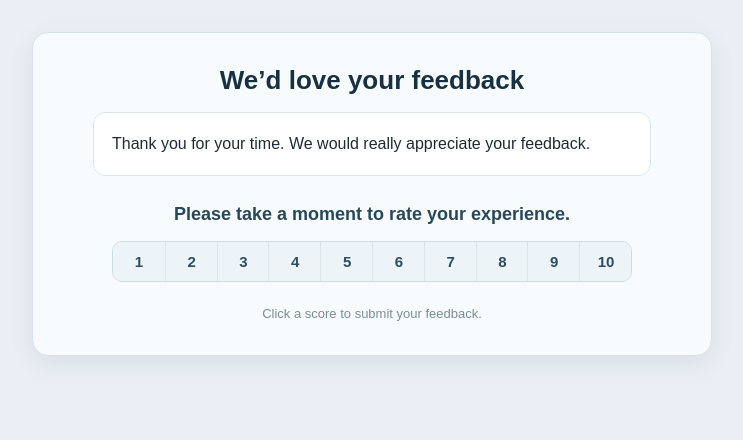
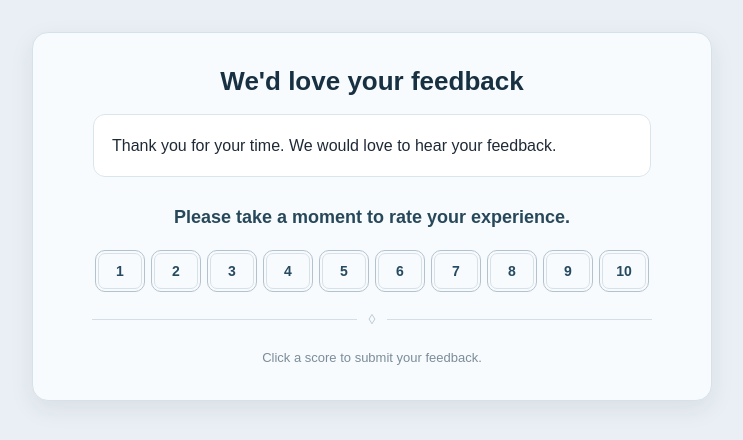
Before and after one commit to chrgxh/my_review_app, a FastAPI app: template templates/feedback_email.html in a window 1280 px wide. Shown: the top 440 px of the page, without its empty margins (268-1011 px from the left). Run offline with FastAPI, Linux system fonts and the light colour scheme; the template is opened without the code that fills it, so the values that code supplies are empty; parts of the project's set-up code (start-up, migrations or seed data) failed here and were passed over.

Commit message:
Update feedback email scoreboard

```diff
--- a/templates/feedback_email.html
+++ b/templates/feedback_email.html
@@ -3,7 +3,7 @@
 <head>
   <meta charset="UTF-8">
   <meta name="viewport" content="width=device-width, initial-scale=1.0">
-    <title>We’d love your feedback</title>
+  <title>We'd love your feedback</title>
   <style>
     body {
       margin: 0;
@@ -11,6 +11,25 @@
       background: #e9eff4;
       font-family: Arial, sans-serif;
       color: #1f2a37;
+      -webkit-text-size-adjust: 100%;
+      -ms-text-size-adjust: 100%;
+    }
+
+    table {
+      border-collapse: collapse;
+      mso-table-lspace: 0;
+      mso-table-rspace: 0;
+    }
+
+    td {
+      padding: 0;
+    }
+
+    img {
+      border: 0;
+      outline: none;
+      text-decoration: none;
+      -ms-interpolation-mode: bicubic;
     }
 
     .email-wrapper {
@@ -28,12 +47,13 @@
     }
 
     .email-card-body {
-            padding: 32px;
+      padding: 32px 24px;
     }
 
     h1 {
       margin: 0 0 16px;
       font-size: 26px;
+      line-height: 1.25;
       color: #183142;
     }
 
@@ -46,50 +66,86 @@
       max-width: 520px;
       text-align: left;
       white-space: pre-wrap;
+      overflow-wrap: break-word;
+      word-break: break-word;
       line-height: 1.6;
     }
 
     .rating-title {
-            margin: 0 0 16px;
+      margin: 0 0 20px;
       font-size: 18px;
+      line-height: 1.4;
       color: #27485a;
     }
 
     .score-row {
-            margin: 0 auto 22px;
-            max-width: 520px;
+      margin: 0 auto 16px;
+      max-width: 560px;
     }
 
     .score-scale {
       width: 100%;
-            border-collapse: separate;
-            border-spacing: 0;
       table-layout: fixed;
-            background: #edf4f8;
-            border: 1px solid #cddbe5;
-            border-radius: 10px;
-            overflow: hidden;
     }
 
     .score-scale td {
-            padding: 0;
+      width: 10%;
+      padding: 0 3px;
     }
 
     .score-btn {
       display: block;
       width: 100%;
-            padding: 12px 0;
+      box-sizing: border-box;
+      padding: 2px;
       text-align: center;
       text-decoration: none;
-            background: #edf4f8;
-            color: #2c4d63;
-            font-weight: 700;
-            font-size: 15px;
-            line-height: 1;
+      background: #f8fbfd;
+      border: 1px solid #b3c2cd;
+      border-radius: 10px;
+      white-space: nowrap;
     }
 
-        .score-scale td + td .score-btn {
-            border-left: 1px solid #dbe5ec;
+    .score-btn-inner {
+      display: block;
+      padding: 10px 0;
+      color: #274a61;
+      font-weight: 700;
+      font-size: 14px;
+      line-height: 1;
+      border: 1px solid #d6e1e8;
+      border-radius: 7px;
+      background: #f8fbfd;
+    }
+
+    .divider-wrap {
+      margin: 20px 0 22px;
+    }
+
+    .divider-table {
+      width: 100%;
+      table-layout: fixed;
+    }
+
+    .divider-side {
+      vertical-align: middle;
+    }
+
+    .divider-line {
+      height: 1px;
+      background: #d4dee7;
+      font-size: 0;
+      line-height: 0;
+    }
+
+    .divider-center {
+      width: 30px;
+      text-align: center;
+      vertical-align: middle;
+      color: #b8c8d4;
+      font-size: 14px;
+      line-height: 1;
+      font-family: Arial, sans-serif;
     }
 
     .footer-note {
@@ -117,35 +173,53 @@
     <div class="email-card">
 
       {% if logo_url %}
-                <img
-                    src="{{ logo_url }}"
-                    alt="{{ business_name or 'Logo' }}"
-                    class="hero-logo"
-                >
+      <img src="{{ logo_url }}" alt="{{ business_name or 'Logo' }}" class="hero-logo">
       {% endif %}
 
       <div class="email-card-body">
-                <h1>{{ email_header or "We’d love your feedback" }}</h1>
+        <h1>{{ email_header or "We'd love your feedback" }}</h1>
 
-                <div class="message-box">{% if message %}{{ message|trim }}{% elif default_email_text %}{{ default_email_text|trim }}{% else %}Thank you for your time. We would really appreciate your feedback.{% endif %}</div>
+        <div class="message-box">{% if message %}{{ message|trim }}{% elif default_email_text %}{{ default_email_text|trim }}{% else %}Thank you for your time. We would love to hear your feedback.{% endif %}</div>
 
         <h2 class="rating-title">Please take a moment to rate your experience.</h2>
 
         <div class="score-row">
           <table role="presentation" class="score-scale" cellpadding="0" cellspacing="0" border="0">
             <tr>
-                            <td><a href="{{ feedback_url }}/{{ token }}?score=1" class="score-btn">1</a></td>
-                            <td><a href="{{ feedback_url }}/{{ token }}?score=2" class="score-btn">2</a></td>
-                            <td><a href="{{ feedback_url }}/{{ token }}?score=3" class="score-btn">3</a></td>
-                            <td><a href="{{ feedback_url }}/{{ token }}?score=4" class="score-btn">4</a></td>
-                            <td><a href="{{ feedback_url }}/{{ token }}?score=5" class="score-btn">5</a></td>
-                            <td><a href="{{ feedback_url }}/{{ token }}?score=6" class="score-btn">6</a></td>
-                            <td><a href="{{ feedback_url }}/{{ token }}?score=7" class="score-btn">7</a></td>
-                            <td><a href="{{ feedback_url }}/{{ token }}?score=8" class="score-btn">8</a></td>
-                            <td><a href="{{ feedback_url }}/{{ token }}?score=9" class="score-btn">9</a></td>
-                            <td><a href="{{ feedback_url }}/{{ token }}?score=10" class="score-btn">10</a></td>
+              <td><a href="{{ feedback_url }}/{{ token }}?score=1" class="score-btn"><span class="score-btn-inner">1</span></a></td>
+              <td><a href="{{ feedback_url }}/{{ token }}?score=2" class="score-btn"><span class="score-btn-inner">2</span></a></td>
+              <td><a href="{{ feedback_url }}/{{ token }}?score=3" class="score-btn"><span class="score-btn-inner">3</span></a></td>
+              <td><a href="{{ feedback_url }}/{{ token }}?score=4" class="score-btn"><span class="score-btn-inner">4</span></a></td>
+              <td><a href="{{ feedback_url }}/{{ token }}?score=5" class="score-btn"><span class="score-btn-inner">5</span></a></td>
+              <td><a href="{{ feedback_url }}/{{ token }}?score=6" class="score-btn"><span class="score-btn-inner">6</span></a></td>
+              <td><a href="{{ feedback_url }}/{{ token }}?score=7" class="score-btn"><span class="score-btn-inner">7</span></a></td>
+              <td><a href="{{ feedback_url }}/{{ token }}?score=8" class="score-btn"><span class="score-btn-inner">8</span></a></td>
+              <td><a href="{{ feedback_url }}/{{ token }}?score=9" class="score-btn"><span class="score-btn-inner">9</span></a></td>
+              <td><a href="{{ feedback_url }}/{{ token }}?score=10" class="score-btn"><span class="score-btn-inner">10</span></a></td>
             </tr>
           </table>
+
+          <div class="divider-wrap">
+            <table role="presentation" class="divider-table" cellpadding="0" cellspacing="0" border="0">
+              <tr>
+                <td class="divider-side">
+                  <table role="presentation" width="100%" cellpadding="0" cellspacing="0" border="0">
+                    <tr>
+                      <td class="divider-line" height="1"></td>
+                    </tr>
+                  </table>
+                </td>
+                <td class="divider-center">&loz;</td>
+                <td class="divider-side">
+                  <table role="presentation" width="100%" cellpadding="0" cellspacing="0" border="0">
+                    <tr>
+                      <td class="divider-line" height="1"></td>
+                    </tr>
+                  </table>
+                </td>
+              </tr>
+            </table>
+          </div>
         </div>
 
         <div class="footer-note">
@@ -157,8 +231,8 @@
           {{ business_name }}
         </div>
         {% endif %}
+
       </div>
-
     </div>
   </div>
 </body>
```
Lines whose indentation alone changed are shown as unchanged.
